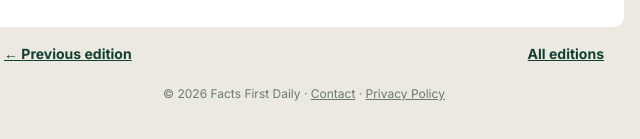
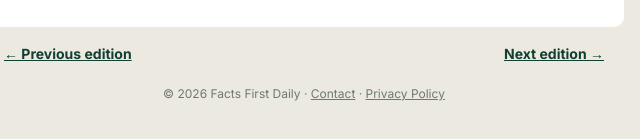
Before and after one commit to factsfirstdaily/factsfirstdaily-landing-page, a plain HTML site: page editions/2026-11-03.html in a window 1280 px wide. Shown: the part 5401-5540 px from the top of the page, 336-976 px from the left. Drawn offline with Linux system fonts and the light colour scheme.

Commit message:
Link Nov. 3 edition to the Nov. 5 edition

```diff
--- a/editions/2026-11-03.html
+++ b/editions/2026-11-03.html
@@ -31,7 +31,7 @@
 <div class="trivia"><div class="part-label">Today's trivia</div><p class="q">Before Congress set one national Election Day, states voted on different days. In what year did that law pass?</p><p class="opts">A) 1789 &nbsp; B) 1845 &nbsp; C) 1900 &nbsp; D) 1920</p><details><summary>Show the answer</summary>B) 1845. Congress set the Tuesday after the first Monday in November, first used in the 1848 presidential election.</details></div>
 <div class="signoff"><h2>That's the read.</h2><p>Get the next edition in your inbox. Free, and you can unsubscribe anytime.</p><a href="/#subscribe">Subscribe free</a></div>
 </main>
-<nav class="nav" aria-label="Edition navigation"><a href="2026-11-02.html">&larr; Previous edition</a><a href="/#editions">All editions</a></nav>
+<nav class="nav" aria-label="Edition navigation"><a href="2026-11-02.html">&larr; Previous edition</a><a href="2026-11-05.html">Next edition &rarr;</a></nav>
 <footer>&copy; 2026 Facts First Daily &middot; <a href="mailto:hello@factsfirstdaily.com">Contact</a> &middot; <a href="/privacy.html">Privacy Policy</a></footer>
 </body>
 </html>
```
